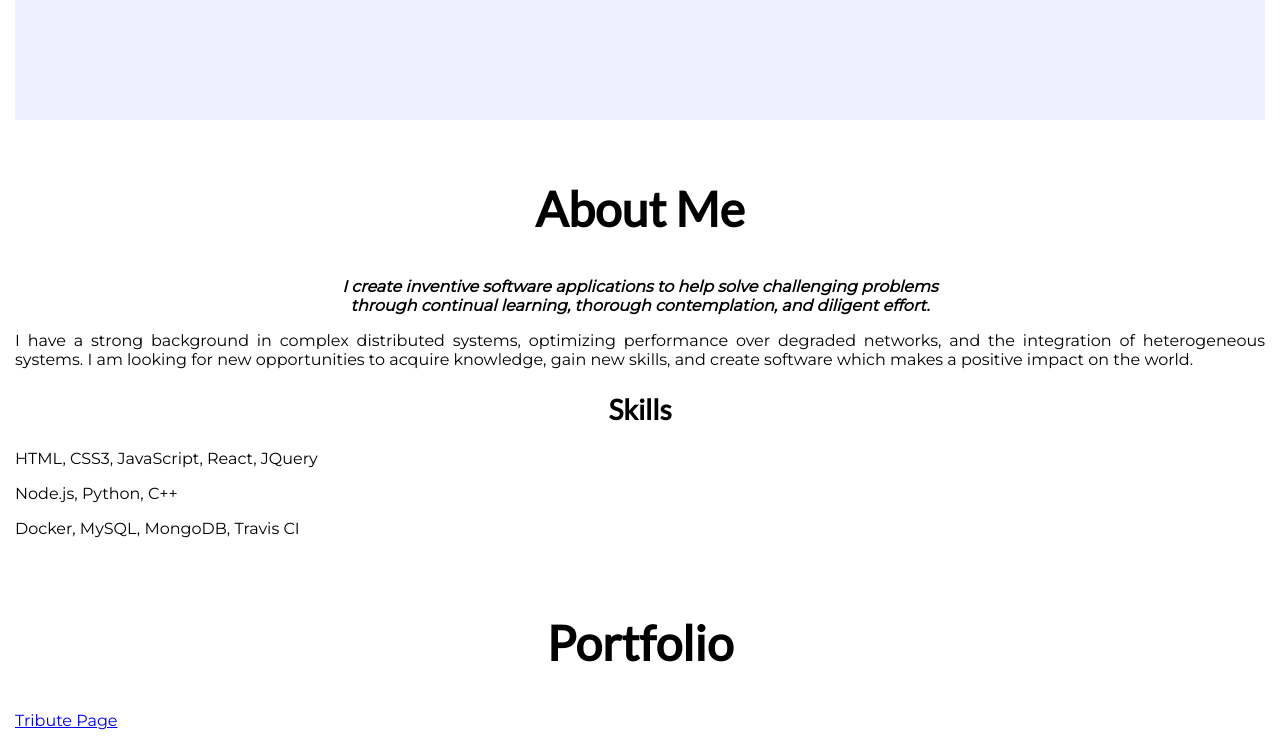
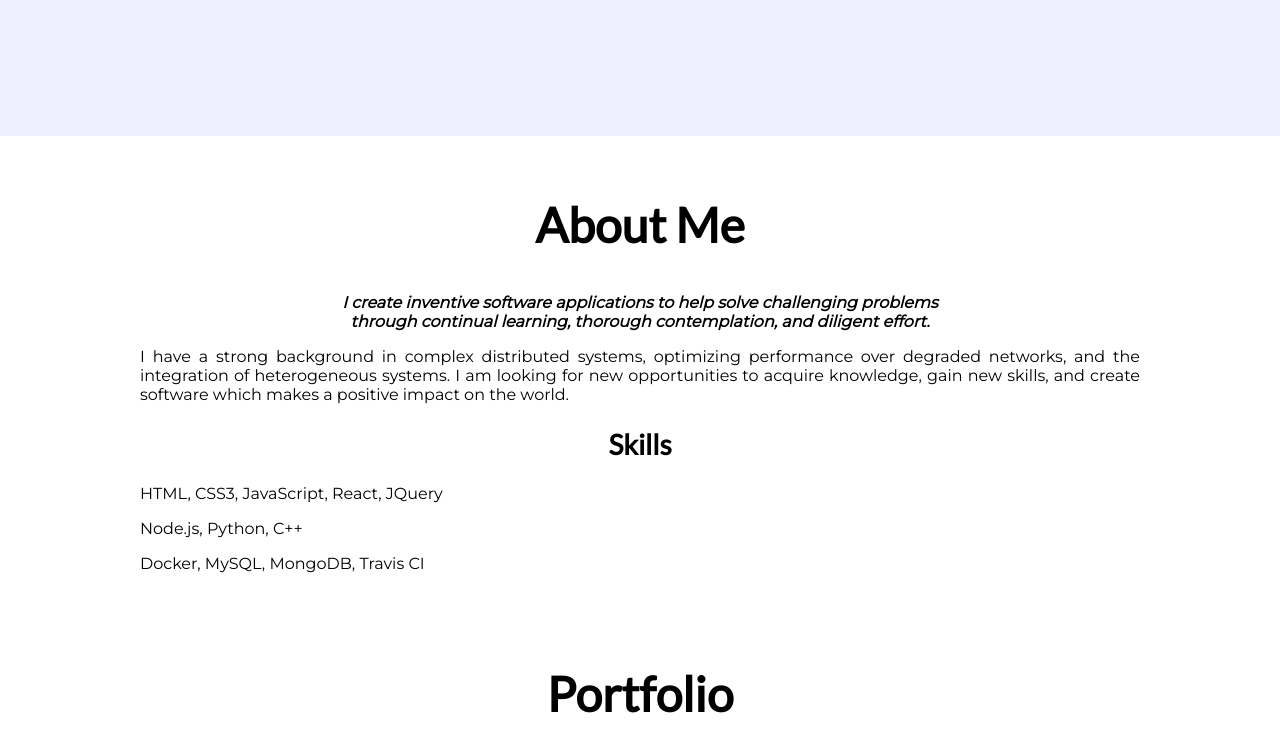
Before and after one commit to asteffey/fcc-personal-portfolio-webpage, a plain HTML site: page index.html in a window 1280 px wide. Shown: the part 680-1423 px from the top of the page. Drawn offline with nearby package versions, Linux system fonts and the light colour scheme.

Commit message:
Fix menu highlighting and margins

```diff
--- a/index.html
+++ b/index.html
@@ -33,11 +33,17 @@
         }
 
         main {
-            margin: 0 15px;
+            margin: 0;
+        }
+
+        main > section {
+            padding-bottom: 16px;
         }
 
         p {
             text-align: justify;
+            margin: 16px auto;
+            max-width: 1000px;
         }
 
         h1{font-size: 3em;}
@@ -203,6 +209,7 @@
         $(function() {
             on_resize();
             $(window).resize(on_resize);
+            $(window).resize(on_scroll);
 
             on_scroll();
             $(window).on("scroll", on_scroll);
@@ -232,7 +239,7 @@
                 var section = $(sectionLink.attr('href'));
 
                 // subtract the navbar height from the top of the section
-                if(section.offset().top <= currentPos && currentPos < (section.offset().top + section.height())) {
+                if(Math.round(section.offset().top) <= currentPos && currentPos < Math.round(section.offset().top + section.outerHeight())) {
                     //$('.nav li').removeClass('active');
                     sectionLink.addClass('active');
                 } else {
```
